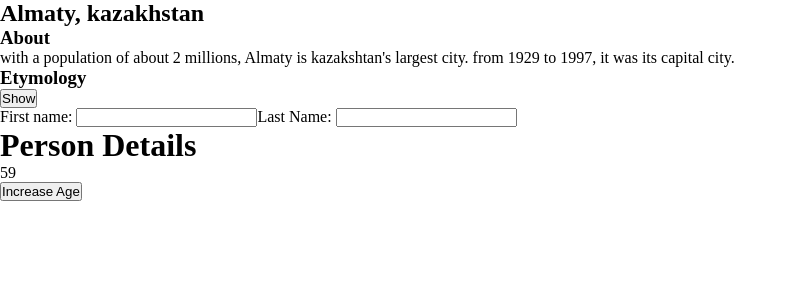
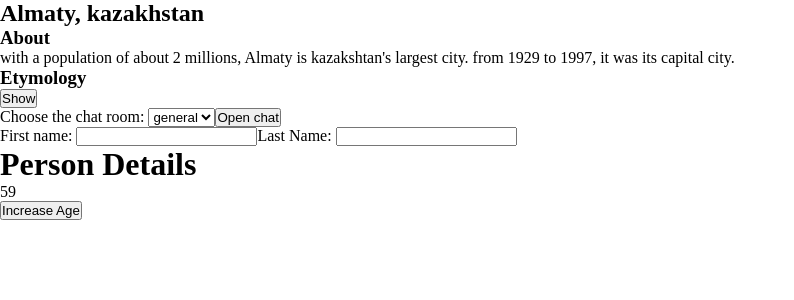
Before and after one commit to Anand-1812/learning_react, a React (Vite) app: page / in a window 1280 px wide. Shown: the top 300 px of the page, without its empty margins (0-794 px from the left). Built offline with nearby package versions, Linux system fonts and the light colour scheme.

Commit message:
usage of createConnection from chat.js

```diff
--- a/src/App.jsx
+++ b/src/App.jsx
@@ -1,5 +1,6 @@
-import { useState } from "react";
+import {useState } from "react";
 import "./App.css";
+import ChatRoom from "./effects";
 
 function Panel({ title, children, isActive, onShow }) {
   return (
@@ -13,8 +14,14 @@ function Panel({ title, children, isActive, onShow }) {
 export default function App() {
   const [activeIndex, setActiveIndex] = useState(0);
 
+  // how to use effects
+
+  const [roomId, setRoomId] = useState('general');
+  const [show, setShow] = useState(false);
+
   return (
     <>
+      <div>
         <h2>Almaty, kazakhstan</h2>
         <Panel
           title="About"
@@ -35,6 +42,25 @@ export default function App() {
           the wild <i lang="la">Malus sieversii</i> is considered a likely
           candidate for the ancestor of the modern domestic apple.
         </Panel>
+      </div>
+
+      <div>
+        <label>
+          Choose the chat room:{' '}
+          <select
+            value={roomId}
+            onChange={e => setRoomId(e.target.value)}
+          >
+            <option value="general">general</option>
+            <option value="music">music</option>
+            <option value="travel">travel</option>
+          </select>
+        </label>
+
+        <button onClick={() => setShow(!show)}>{show ? 'close chat' : 'Open chat'}</button>
+        {show && <hr />}
+        {show && <ChatRoom roomId={roomId} />}
+      </div>
     </>
   );
 }
```
Lines whose indentation alone changed are shown as unchanged.
